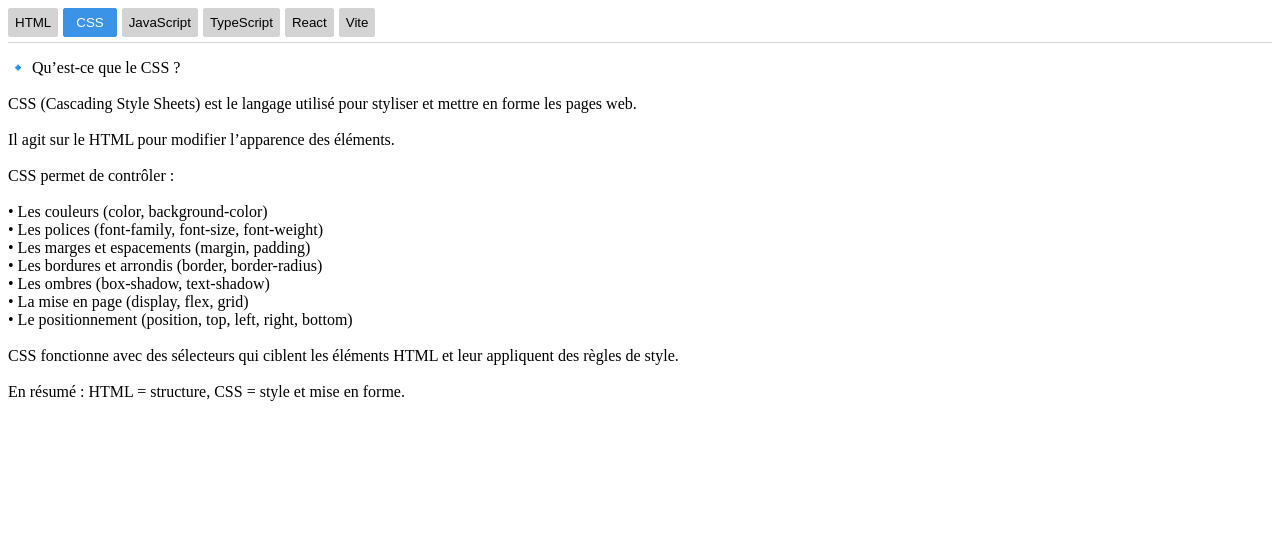
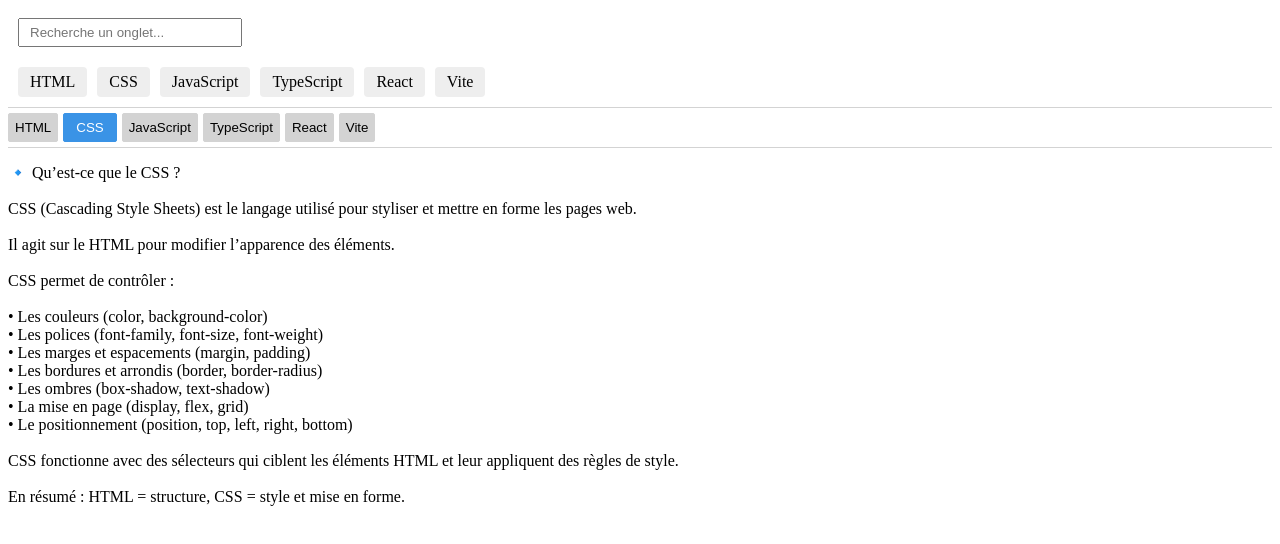
Before and after one commit to prodige93/DevArt, a React (Vite) app in the folder DevArt/: page / in a window 1280 px wide. Shown: the top 544 px of the page. Built offline with nearby package versions, Linux system fonts and the light colour scheme.

Commit message:
Implement search functionality in App component and create Navbar for filtering tabs. The Navbar allows users to input search text, dynamically updating the displayed tabs based on the input. This enhances user interaction and improves navigation within the application.

```diff
--- a/DevArt/src/App.tsx
+++ b/DevArt/src/App.tsx
@@ -1,7 +1,12 @@
 import "./App.css";
+import { useState } from "react";
 import Tabs from "./Tabs";
+import Navbar from "./Navbar";
 
+//typage de mes donnée items par ItemsTypes
 export type ItemsTypes = {id: string, label: string, content: string}[];
+
+//création donnée items de type ItemsType
 export const items: ItemsTypes = [
   {
     id: "html",
@@ -127,6 +132,19 @@
   }
 ];
 
+
 export default function App() {
-  return <Tabs items={items}/>
-};
+  const [searchText, setSearchText] = useState("");
+
+  // 🔎 Filtrage centralisé ici (dans le cerveau)
+  const filteredItems = items.filter((item) =>
+    item.label.toLowerCase().includes(searchText.toLowerCase())
+  );
+
+  return (
+    <>
+      <Navbar searchText={searchText} setSearchText={setSearchText} />
+      <Tabs items={filteredItems} />
+    </>
+  );
+}
--- a/DevArt/src/search.tsx
+++ b/DevArt/src/Navbar.tsx
@@ -9,19 +9,20 @@
   );
 
   return (
-    <div style={{ padding: "10px", borderBottom: "1px solid lightgray" }}>
+    <div style={{ padding: "10px", marginBottom: "5px", borderBottom: "1px solid lightgray" }}>
       <input
         type="text"
         placeholder="Recherche un onglet..."
         value={searchText}
         onChange={(e) => setSearchText(e.target.value)}
-        style={{ padding: "5px 10px", marginBottom: "10px", width: "200px" }}
+        style={{ padding: "5px 10px", marginBottom: "20px", width: "200px" }}
       />
 
       <div style={{ display: "flex", gap: "10px" }}>
         {filteredTabs.length > 0 ? (
           filteredTabs.map((tab) => (
             <div
+              hidden={tab.id !== tab.id}
               key={tab.id}
               style={{
                 padding: "6px 12px",
```
